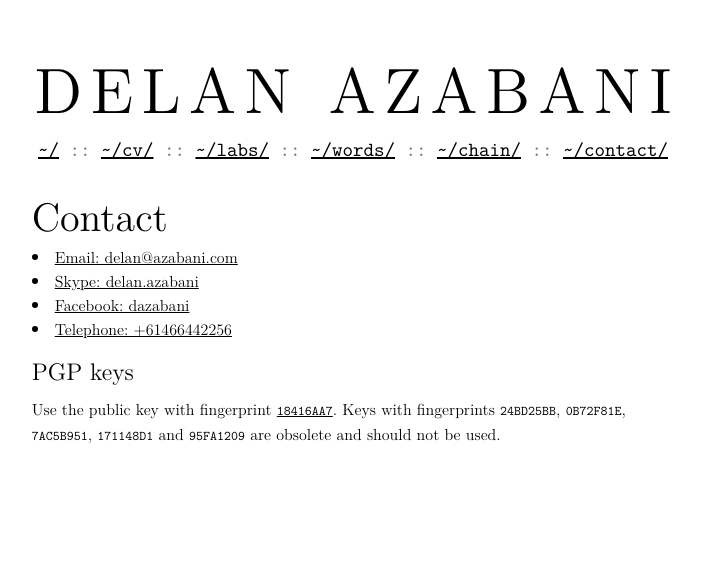
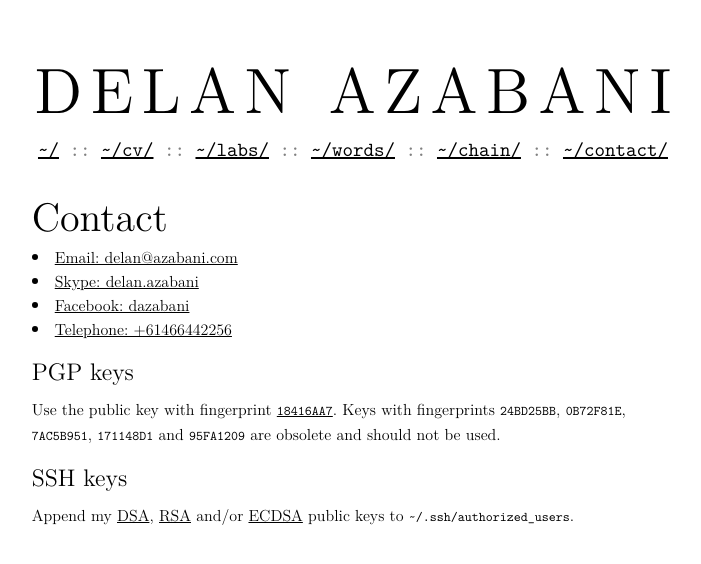
Before and after one commit to delan/www.azabani.com, a Jekyll site: the page built from contact/index.html, in a window 1280 px wide. Shown: the top 564 px of the page, without its empty margins (287-988 px from the left). Built offline with Jekyll 4.4.1, drawn with Linux system fonts in a browser that asks for light colours.

Commit message:
add SSH keys

```diff
--- a/contact/index.html
+++ b/contact/index.html
@@ -16,3 +16,9 @@ title: Contact
 >18416AA7</code></a>. Keys with fingerprints <code>24BD25BB</code>, <code
 >0B72F81E</code>, <code>7AC5B951</code>, <code>171148D1</code> and <code
 >95FA1209</code> are obsolete and should not be used.
+
+<h2>SSH keys</h2>
+
+<p>Append my <a href="/keys/id_dsa.pub">DSA</a>, <a href="/keys/id_rsa.pub"
+>RSA</a> and/or <a href="/keys/id_ecdsa.pub">ECDSA</a> public keys to <code
+>~/.ssh/authorized_users</code>.
```
Also changed, not shown: 3 other files.
